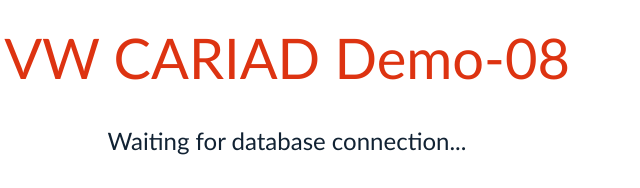
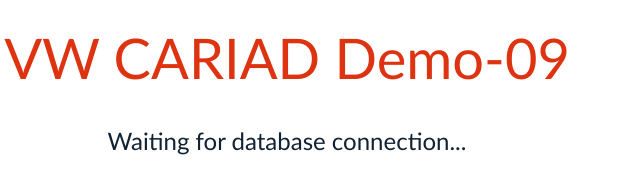
Before and after one commit to ukreddyredhat/guestbook-go, a plain HTML site: page public/index.html in a window 1280 px wide. Shown: the top 188 px of the page, 353-993 px from the left. Drawn offline with nearby package versions, Linux system fonts and the light colour scheme; no server answers.

Commit message:
Update index.html

```diff
--- a/public/index.html
+++ b/public/index.html
@@ -9,7 +9,7 @@
   </head>
   <body>
     <div id="header">
-      <h1>VW CARIAD Demo-08</h1>
+      <h1>VW CARIAD Demo-09</h1>
     </div>
 
     <div id="guestbook-entries">
```
